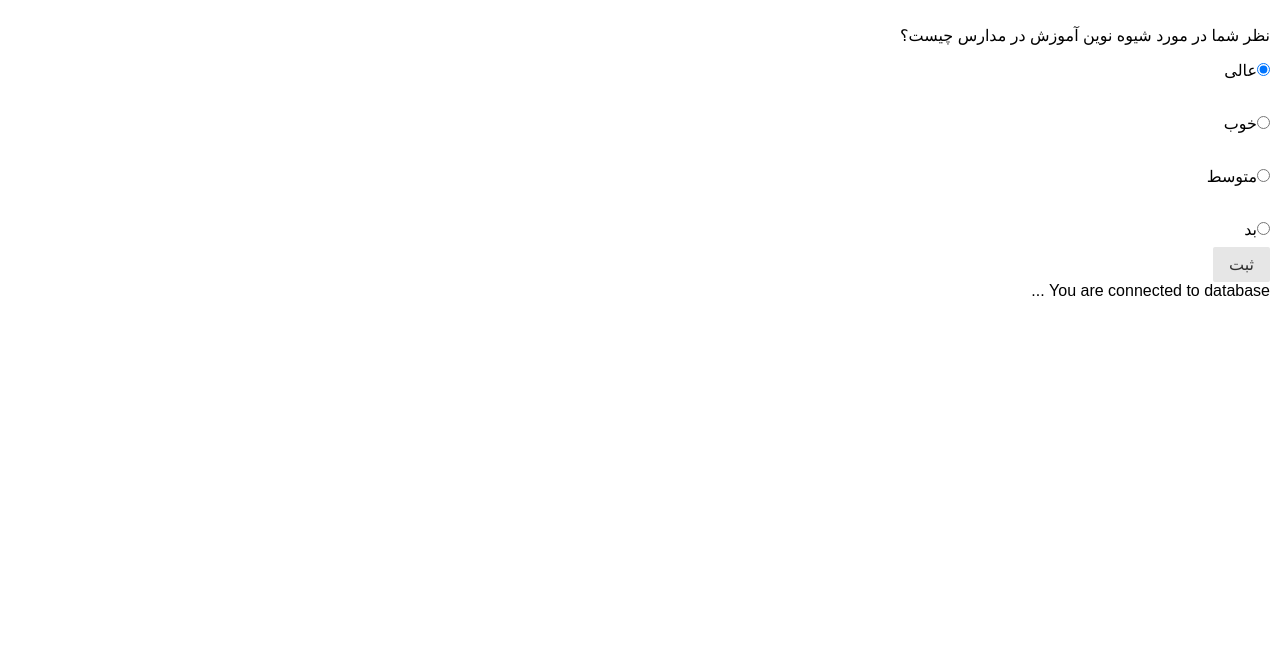
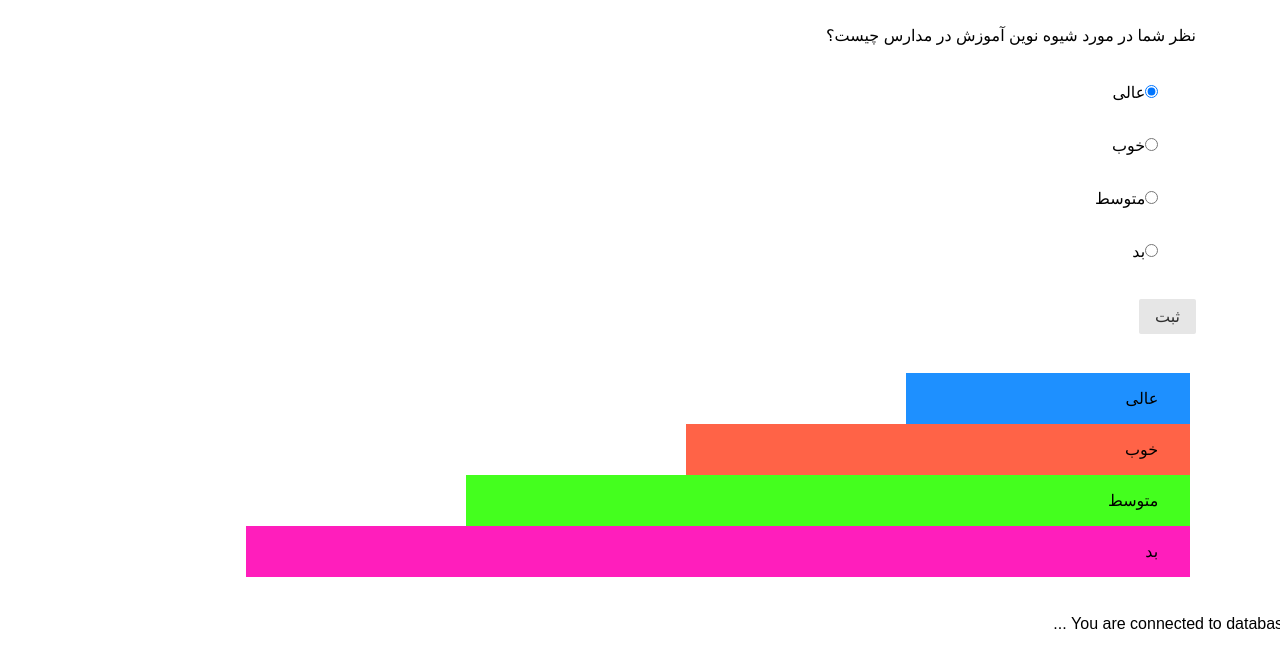
Before and after one commit to shtahvildary/phpProject, a PHP site: page / in a window 1280 px wide. Shown: the top 668 px of the page. Run offline with PHP 8.4, Linux system fonts and the light colour scheme.

Commit message:
diagram is added

```diff
--- /dev/null
+++ b/common/myStyle.css
@@ -0,0 +1,39 @@
+div {
+    /* padding-top: 2px; */
+    /* padding-bottom: 5px; */
+
+    padding-right: 32px;
+    padding-left: 32px;
+}
+#answer {
+    margin: 1cm 1cm 1cm 1cm;
+}
+.center {
+    position: center;
+    margin: auto;
+    /* width: 50%; */
+    border: 3px solid green;
+    padding: 10px;
+}
+#diagram{
+    padding-top: 2px;
+
+    /* width: 20%; */
+    margin: 1cm 1cm 1cm 1cm
+}
+
+#diagWell{
+    background-color:DodgerBlue;
+}
+#diagGood{
+    background-color:Tomato;
+
+}
+#diagMid{
+    background-color:rgb(68, 255, 30);
+
+}
+#diagBad{
+    background-color:rgb(255, 30, 188);
+
+}
--- a/config.php
+++ b/config.php
@@ -1,5 +1,7 @@
 <?php
 $dbHost="localhost";
 $dbUser="root";
+// $dbHost="https://demo.phpmyadmin.net/master-config/db_structure.php?server=2&db=votingdb";
+// $dbUser="";
 $dbPass="";
-$dbName="votingDB";
+$dbName="votingdb";
--- a/index.php
+++ b/index.php
@@ -1,6 +1,6 @@
 <?php
 require_once 'config.php';
-include 'survey.php';
+
 require 'main.php';
 require 'mysql.php';
 require 'pdo.php';
--- a/js/functions.js
+++ b/js/functions.js
@@ -1,10 +1,30 @@
 $("#btnSubmit").click(function(rdbSurvey){
 
     var vote = $('input[type=radio]:checked').val();
+    var voteText="";
     if(vote){
-        // $query = "INSERT INTO `"+$dbName+"`.`"+$tblName+"` (`vote`) VALUES ('"+$users_name+"');";
+        switch(vote){
+            case 1:
+            voteText="بد";
+            break;
+
+            case 2:
+            voteText="متوسط";
+            break;
+
+            case 3:
+            voteText="خوب";
+            break;
+
+            case 4:
+            voteText="عالی";
+            break;
+        }
+        $query = "INSERT INTO `"+$dbName+"`.`"+$tblName+"` (`vote`) VALUES ('"+$users_name+"');";
         mysql_query($query);
-        alert("Your vote is: "+vote);
+
+        alert("Your vote is: "+voteText);
+        // $("#diagram").hide();
     }else{
         alert("Invalid vote !");
         return false;
--- a/main.php
+++ b/main.php
@@ -5,7 +5,9 @@
     <title>نظرسنجی</title>
 	<!-- <link rel="stylesheet" href="https://unpkg.com/purecss@1.0.0/build/pure-min.css" integrity="sha384-nn4HPE8lTHyVtfCBi5yW9d20FjT8BJwUXyWZT9InLYax14RDjBj46LmSztkmNP9w" crossorigin="anonymous"> -->
     <!-- <script src="https://ajax.googleapis.com/ajax/libs/jquery/3.2.1/jquery.min.js"></script> -->
+	<link rel="stylesheet" href="./common/myStyle.css"/>
 	<link rel="stylesheet" href="./common/pure.css"/>
+	<link rel="stylesheet" href="./common/styles.css"/>
     <!-- <script src="../common/jquery.min.js"></script> -->
 
 
@@ -14,16 +16,16 @@
 <body>
 <!-- <script src="https://ajax.googleapis.com/ajax/libs/jquery/3.2.1/jquery.min.js"></script> -->
 <script language="javascript" src="./common/jquery.min.js"></script>
-<script language="javascript">
-function send(t){
-	$.post('survey.php',{a:document.getElementById("j1").value,
-		b:document.getElementById("j2").value,
-		c:document.getElementById("j3").value},
-		function(data){
-		$('#s').html(data);
-		});
-};
-</script>
+<!-- <script language="javascript">
+// function send(t){
+// 	$.post('survey.php',{a:document.getElementById("j1").value,
+// 		b:document.getElementById("j2").value,
+// 		c:document.getElementById("j3").value},
+// 		function(data){
+// 		$('#s').html(data);
+// 		});
+// };
+</script> -->
 
 <div>
      <div class="pure-u-5-5">
@@ -36,35 +38,41 @@
 </div>
 
 <div id="answer">
-<label class="pure-radio"><input Id="well" type="radio" name="rdbSurvey" value="4" checked/>عالی</label>
+<label class="pure-radio"><input id="well" type="radio" name="rdbSurvey" value="4" checked/>عالی</label>
 <br>
-<label class="pure-radio"><input Id="good" type="radio" name="rdbSurvey" value="3"/>خوب</label>
+<label class="pure-radio"><input id="good" type="radio" name="rdbSurvey" value="3"/>خوب</label>
 <br>
-<label class="pure-radio"><input Id="mid" type="radio" name="rdbSurvey" value="2"/>متوسط</label>
+<label class="pure-radio"><input id="mid" type="radio" name="rdbSurvey" value="2"/>متوسط</label>
 <br>
-<label class="pure-radio"><input Id="bad" type="radio" name="rdbSurvey" value="1"/>بد</label>
+<label class="pure-radio"><input id="bad" type="radio" name="rdbSurvey" value="1"/>بد</label>
 
 </div>
 
 <div>
-<button id="btnSubmit" class="pure-button" type="submit" >ثبت </button>
+<button id="btnSubmit" class="pure-button center" type="submit" >ثبت </button>
 </div>
 </form>
 
 </div>
 </div>
+<div  id="diagram" >
+<div  class="pure-g"><br>
+
+	<div id="diagWell" class="pure-u-5-24"><p>عالی</p></div>
+</div>
+<div  class="pure-g">
+	<div id="diagGood" class="pure-u-10-24"><p>خوب</p></div>
+</div>
+<div  class="pure-g">
+	<div id="diagMid" class="pure-u-15-24"><p>متوسط</p></div>
+</div>
+<div  class="pure-g">
+	<div id="diagBad"class="pure-u-20-24"><p>بد</p></div>
+</div>
+</div>
+</div>
 
 
-<!-- <?php
-// function vote2(){
-// if (isset($_POST['submit'])) {
-// if(isset($_POST['rdbSurvey']))
-// {
-// echo "You have selected :".$_POST['rdbSurvey'];  //  Displaying Selected Value
-// }
-// }
-// }
-?> -->
 </body>
 
 </html>
--- a/query.php
+++ b/query.php
@@ -7,3 +7,9 @@
 	$stmt->execute();
 	return $stmt;
 }
+
+//SELECT * FROM `votes` WHERE 1
+//SELECT `id`, `vote` FROM `votes` WHERE 1
+//INSERT INTO `votes`(`id`, `vote`) VALUES ([value-1],[value-2])
+//UPDATE `votes` SET `id`=[value-1],`vote`=[value-2] WHERE 1
+//DELETE FROM `votes` WHERE 0
--- a/survey.php
+++ /dev/null
@@ -1,10 +0,0 @@
-
-<?php
-function vote(){
-	stop(40);
-if(!empty($_POST['a']) || !empty($_POST['b']) || !empty($_POST['c']))
-{
-	$a = $_POST['a'];
-	$b = $_POST['b'];
-	$c = $_POST['c'];
-}	}
```
